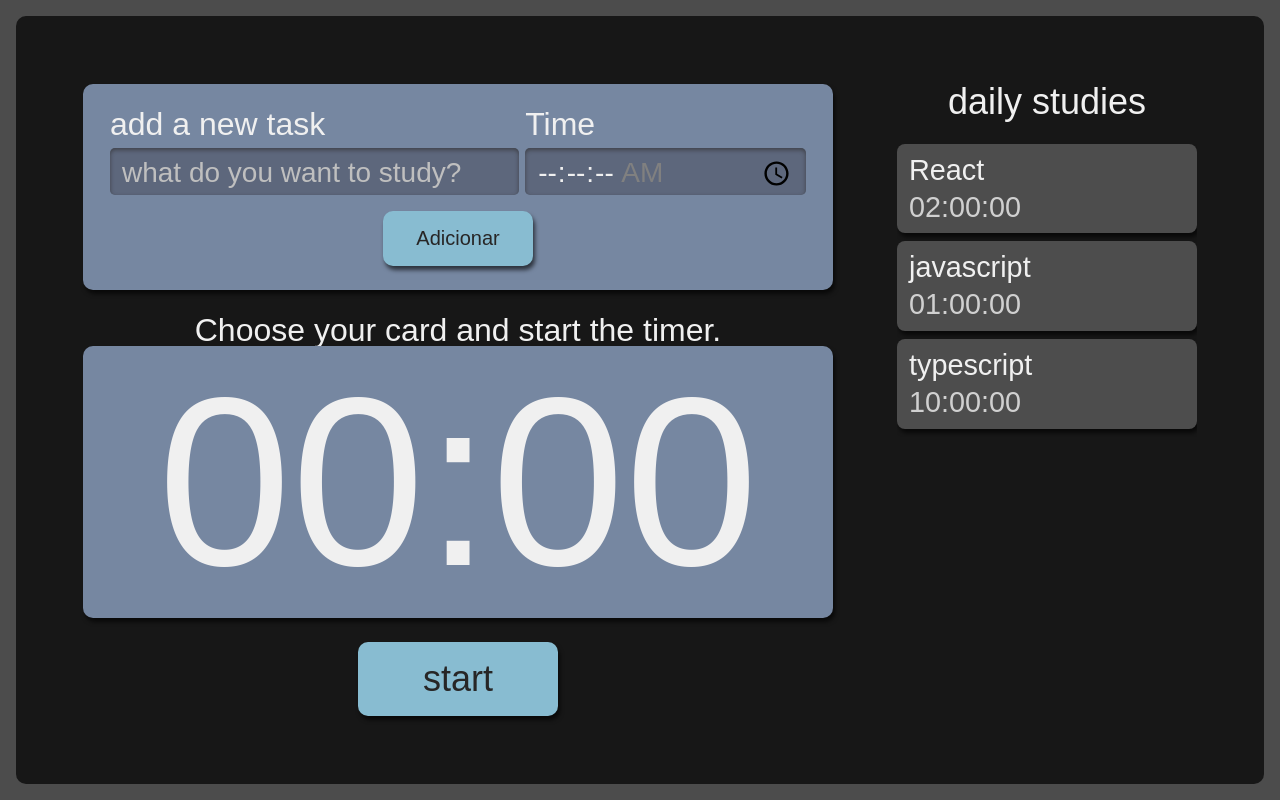
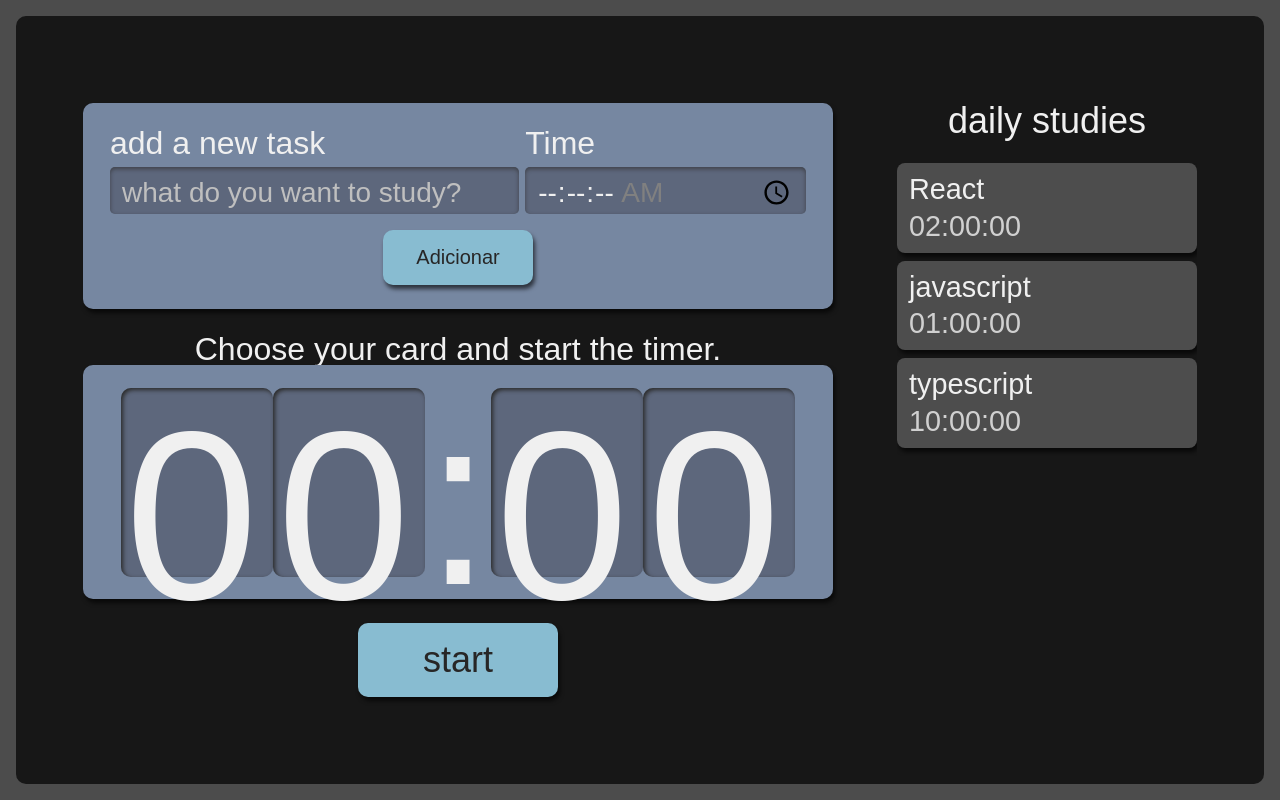
Before and after one commit to HumbertoVitalino/ReactTasks, a React (Create React App) app: page / in a window 1280 px wide. Built offline with nearby package versions, Linux system fonts and the light colour scheme.

Commit message:
feat: watch scss

```diff
--- a/src/components/timer/watch/index.tsx
+++ b/src/components/timer/watch/index.tsx
@@ -1,11 +1,13 @@
+import style from './watch.module.scss'
+
 export default function Watch() {
     return (
         <>
-            <span>0</span>
-            <span>0</span>
-            <span>:</span>
-            <span>0</span>
-            <span>0</span>
+            <span className={style.watchNumber}>0</span>
+            <span className={style.watchNumber}>0</span>
+            <span className={style.watchDiv}>:</span>
+            <span className={style.watchNumber}>0</span>
+            <span className={style.watchNumber}>0</span>
         </>
     )
 }
--- /dev/null
+++ b/src/components/timer/watch/watch.module.scss
@@ -0,0 +1,21 @@
+.watchNumber {
+    background-color: #5D677C;
+    box-shadow: 2px 2px 4px #2B2B2B inset;
+    height: 3.6rem;
+    width: 3rem;
+    padding: 8px 4px;
+    border-radius: 10px;
+
+    @media screen and (min-width:1280px) {
+      height: 10.8rem;
+      width: 9rem;
+    }
+  }
+
+  .watchDiv {
+    height: 4.2rem;
+
+    @media screen and (min-width:1280px) {
+      height: 12.6rem;
+    }
+  }
```
